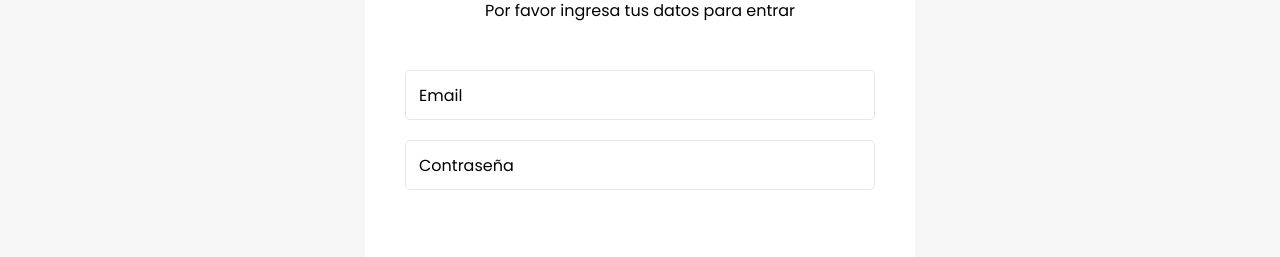
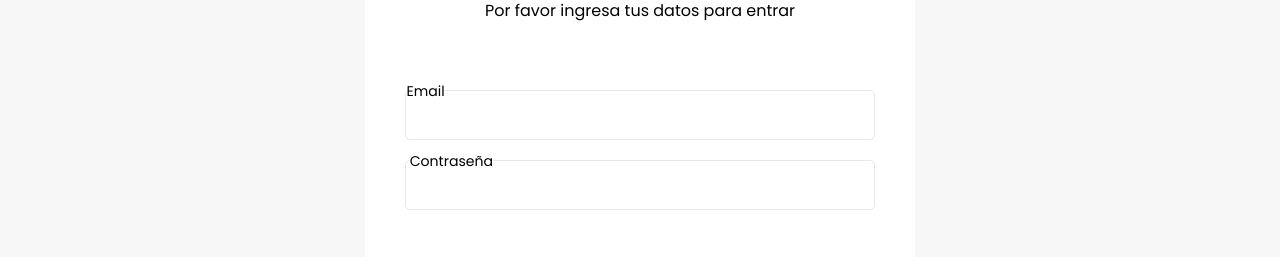
Before and after one commit to SebastianHernandez0/edimarket-2, a React (Vite) app in the folder Frontend/: page /sing-in in a window 1280 px wide. Shown: the part 223-480 px from the top of the page. Built offline with nearby package versions, Linux system fonts and the light colour scheme.

Commit message:
Añadiendo validaciones en inicio de sesión

```diff
--- a/Frontend/src/pages/singIn/SingIn.jsx
+++ b/Frontend/src/pages/singIn/SingIn.jsx
@@ -1,12 +1,60 @@
 import "./singIn.css";
 import { NavLink } from "react-router-dom";
 import { PerfilBtn } from "../../components/perfilBtn/PerfilBtn";
+import { useState } from "react";
 
 export function SingIn() {
+  const emailRegex = /^[a-zA-Z0-9._%+-]+@[A-Za-z0-9.-]+\.[A-Za-z]{2,}$/;
+  const [singInSuccess, setSingInSuccess] = useState("");
+  const [singInError, setSingInError] = useState({
+    errorEmail: "",
+    errorContraseña: "",
+  });
+
+  const [userData, setUserData] = useState({
+    email: "",
+    contraseña: "",
+  });
+
+  const handleChange = (e) => {
+    const { name, value } = e.target;
+    setUserData({
+      ...userData,
+      [name]: value,
+    });
+  };
+
+  const handleSingInSubmit = (e) => {
+    e.preventDefault();
+
+    if (userData.email.trim() === "") {
+      setSingInError((prevErrors) => ({
+        ...prevErrors,
+        errorEmail: "Ingresa tu correo electrónico.",
+      }));
+    } else if (!emailRegex.test(userData.email.trim())) {
+      setSingInError((prevErrors) => ({
+        ...prevErrors,
+        errorEmail: "Ingresa un correo electrónico válido.",
+      }));
+    } else if (userData.contraseña.trim() === "") {
+      setSingInError((prevErrors) => ({
+        ...prevErrors,
+        errorContraseña: "Ingresa tu contraseña.",
+      }));
+    } else {
+      setSingInSuccess("!Has iniciado sesión con éxito!.");
+      setSingInError({
+        errorEmail: "",
+        errorContraseña: "",
+      });
+    }
+  };
+
   return (
     <section className="login__container shadow-md rounded-md">
       <div className="login__form__container">
-        <form className="login__form">
+        <form onSubmit={handleSingInSubmit} className="login__form">
           <div className="login__form__title__container">
             <h1 className="login__form__title text-center text-2xl font-medium">
               Bienvenid@s a EdiMarket
@@ -17,11 +65,38 @@ export function SingIn() {
           </div>
           <div className="login__form__input__container">
             <div className="login__input__container">
-              <input className="login__form__input" type="text" required />
+              <input
+                name="email"
+                onChange={handleChange}
+                value={userData.email}
+                className="login__form__input"
+                type="text"
+              />
+              {userData.email.trim() === "" ||
+              !emailRegex.test(userData.email.trim()) ? (
+                <p className="text-red-600 font-semibold text-sm ml-7">
+                  {singInError.errorEmail}
+                </p>
+              ) : (
+                ""
+              )}
               <p className="login__form__input__paragraph text-sm">Email</p>
             </div>
             <div className="login__input__container">
-              <input className="login__form__input" type="password" required />
+              <input
+                name="contraseña"
+                onChange={handleChange}
+                value={userData.contraseña}
+                className="login__form__input"
+                type="password"
+              />
+              {userData.contraseña.trim() === "" ? (
+                <p className="text-red-600 font-semibold text-sm ml-7">
+                  {singInError.errorContraseña}
+                </p>
+              ) : (
+                ""
+              )}
               <p className="login__form__input__paragraph text-sm">
                 Contraseña
               </p>
--- a/Frontend/src/pages/singIn/singIn.css
+++ b/Frontend/src/pages/singIn/singIn.css
@@ -39,7 +39,7 @@
   display: flex;
   margin: 0 auto;
   padding: 0 13px;
-    margin-bottom: 20px;
+  margin-top: 20px;
   width: 90%;
   border: 1px solid var(--navOpacity);
   border-radius: 5px;
@@ -60,8 +60,8 @@
 .login__form__link:hover {
   text-decoration: underline;
 }
-  .login__form__input:focus + .login__form__input__paragraph,
-  .login__form__input:valid + .login__form__input__paragraph {
+.login__form__input:focus ~ .login__form__input__paragraph,
+.login__form__input:valid ~ .login__form__input__paragraph {
   transform: translate(-15px, -24px) scale(0.88);
 }
 .login__form__btn {
--- a/Frontend/src/pages/singUp/singUp.css
+++ b/Frontend/src/pages/singUp/singUp.css
@@ -63,7 +63,7 @@
   text-decoration: underline;
 }
 .register__form__input:focus ~ .register__form__input__paragraph,
-.register__form__input:valid + .register__form__input__paragraph {
+.register__form__input:valid ~ .register__form__input__paragraph {
   transform: translate(-15px, -24px) scale(0.88);
 }
 .register__form__btn {
--- a/Frontend/src/pages/singUp/singUp.jsx
+++ b/Frontend/src/pages/singUp/singUp.jsx
@@ -4,7 +4,7 @@ import { PerfilBtn } from "../../components/perfilBtn/PerfilBtn";
 import { useEffect, useRef, useState } from "react";
 
 export function SingUp() {
-  const [singUpSuccess, setSinUpSuccess] = useState("");
+  const [singUpSuccess, setSingUpSuccess] = useState("");
   const [singUpError, setSingUpError] = useState({
     errorNombre: "",
     errorRut: "",
@@ -87,7 +87,7 @@ export function SingUp() {
         errorConfirmContraseña: "Las contraseñas no coinciden.",
       }));
     } else {
-      setSinUpSuccess("!Te has registrado con éxito!.");
+      setSingUpSuccess("!Te has registrado con éxito!.");
       setSingUpError({
         errorNombre: "",
         errorRut: "",
```
Lines whose indentation alone changed are shown as unchanged.
